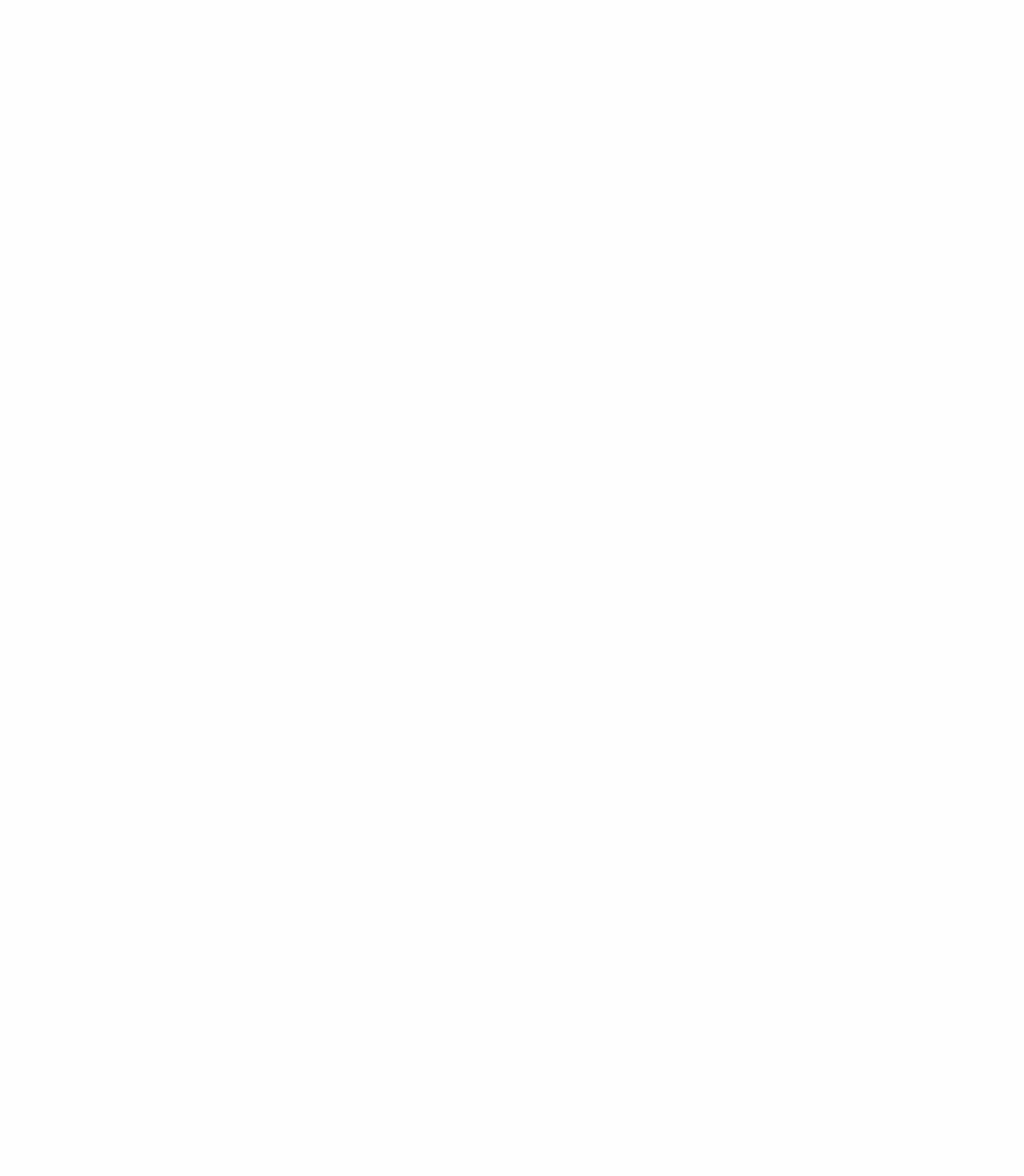
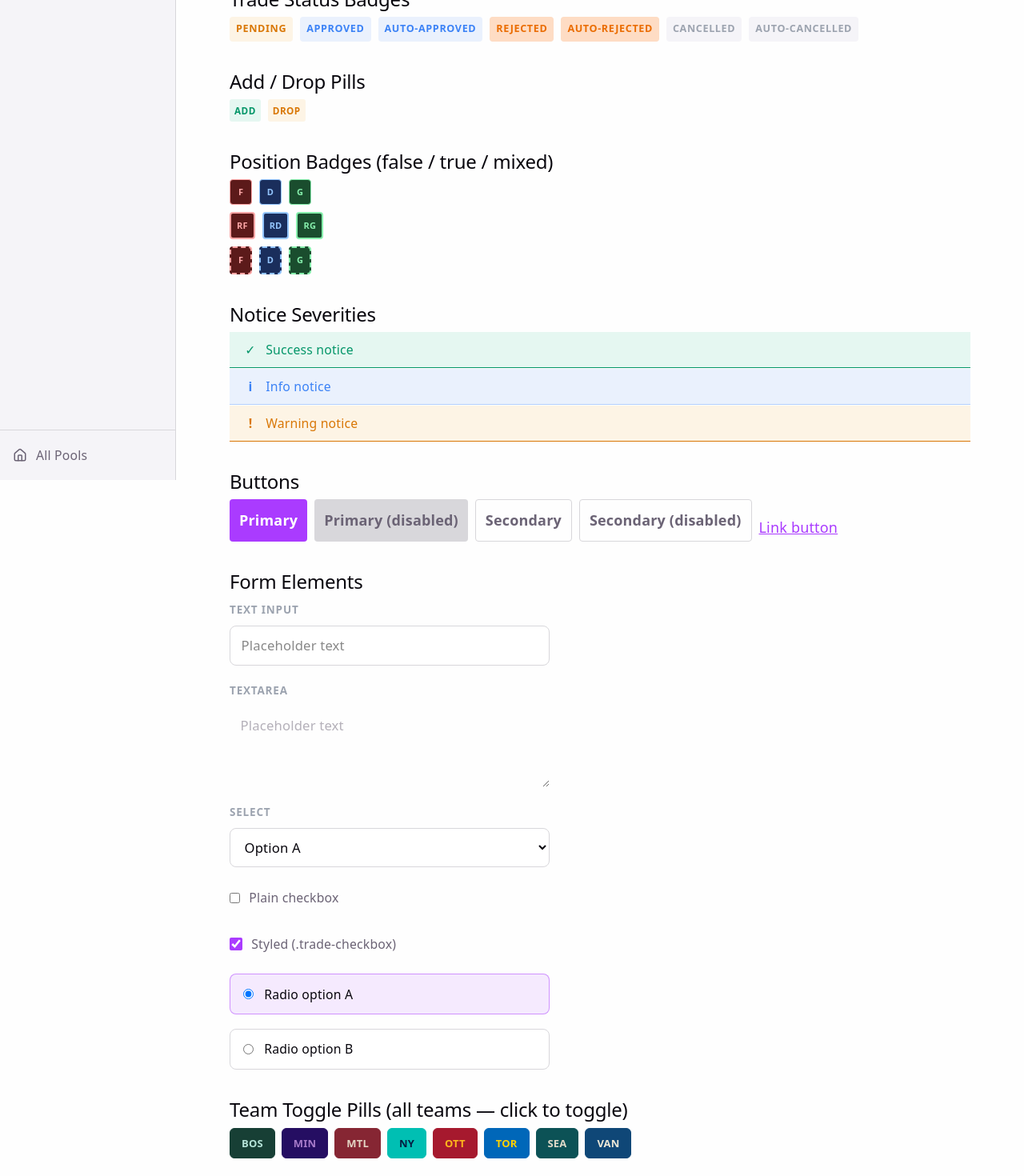
Before and after one commit to ChaoticBoredom/pwhl_pool, a React (Vite) app in the folder client/: page /pools/1/dev/styleguide in a window 1280 px wide. Before the commit this address had no page. Shown: the part 200-1670 px from the top of the page at 80% size. Before the commit the page ends 800 px from the top, so only its background shows below. Built offline with nearby package versions, Linux system fonts and the light colour scheme; no server answers; sample sign-in values are in the browser's storage.

Commit message:
Add dev/styleguide to React app

```diff
--- a/client/src/components/AppRouter.jsx
+++ b/client/src/components/AppRouter.jsx
@@ -28,6 +28,7 @@ const ReportTeams = lazy(() => import("@c/reports/ReportTeams"));
 
 // Dev specific pages
 const NoticeTestPage = lazy(() => import("@c/dev/NoticeTestPage"));
+const StyleGuide = lazy(() => import("@c/dev/StyleGuide"));
 
 export function AppRouter() {
 
@@ -49,10 +50,16 @@ export function AppRouter() {
 
         <Route path="/pools/:poolId" element={<PoolLayout />}>
           {import.meta.env.DEV && (
-            <Route
-              path="/pools/:poolId/dev/notices"
-              element={<NoticeTestPage />}
-            />
+            <>
+              <Route
+                path="/pools/:poolId/dev/notices"
+                element={<NoticeTestPage />}
+              />
+              <Route
+                path="/pools/:poolId/dev/styleguide"
+                element={<StyleGuide />}
+              />
+            </>
           )}
 
           <Route path="/pools/:poolId" element={<PoolDetails />} />
--- /dev/null
+++ b/client/src/components/dev/StyleGuide.jsx
@@ -0,0 +1,158 @@
+import { useState } from "react";
+import { useLeagueConstants } from "@/constants/useLeagueConstants";
+import { TeamToggleList } from "@c/shared/TeamToggleList";
+import { boxBadgeStyle, boxBadgeLabel } from "@/utils/boxBadgeUtils";
+
+export default function StyleGuide() {
+  const { teamCodes, teams, positionStyles } = useLeagueConstants();
+  const [selected, setSelected] = useState(new Set(teamCodes));
+
+  const toggle = (code) => {
+    setSelected((prev) => {
+      const next = new Set(prev);
+      next.has(code) ? next.delete(code) : next.add(code);
+      return next;
+    });
+  };
+
+  return (
+    <div className="app-wrapper" style={{ display: "flex", flexDirection: "column", gap: "2rem" }}>
+      <h1 className="page-title">Style Guide</h1>
+
+      <section>
+        <h2>Trade Status Badges</h2>
+        <div style={{ display: "flex", gap: "0.5rem", flexWrap: "wrap" }}>
+          <span className="trade-status-badge trade-status-badge--pending">Pending</span>
+          <span className="trade-status-badge trade-status-badge--approved">Approved</span>
+          <span className="trade-status-badge trade-status-badge--auto_approved">Auto-Approved</span>
+          <span className="trade-status-badge trade-status-badge--rejected">Rejected</span>
+          <span className="trade-status-badge trade-status-badge--auto_rejected">Auto-Rejected</span>
+          <span className="trade-status-badge trade-status-badge--cancelled">Cancelled</span>
+          <span className="trade-status-badge trade-status-badge--auto_cancelled">Auto-Cancelled</span>
+        </div>
+      </section>
+
+      <section>
+        <h2>Add / Drop Pills</h2>
+        <div style={{ display: "flex", gap: "0.5rem", flexWrap: "wrap" }}>
+          <div className="pending-trade-group__player pending-trade-group__player--add">
+            <span className="pending-trade-group__action">Add</span>
+          </div>
+          <div className="pending-trade-group__player pending-trade-group__player--drop">
+            <span className="pending-trade-group__action">Drop</span>
+          </div>
+        </div>
+      </section>
+
+      <section>
+        <h2>Position Badges (false / true / mixed)</h2>
+        <div style={{ display: "flex", gap: "0.5rem", flexWrap: "wrap" }}>
+          {Object.keys(positionStyles).map((pos) => (
+            <span key={`${pos}-false`} className="box-badge" style={boxBadgeStyle(pos, false, positionStyles)}>
+              {boxBadgeLabel(pos, false)}
+            </span>
+          ))}
+        </div>
+        <div style={{ display: "flex", gap: "0.5rem", flexWrap: "wrap", marginTop: "0.5rem" }}>
+          {Object.keys(positionStyles).map((pos) => (
+            <span key={`${pos}-true`} className="box-badge" style={boxBadgeStyle(pos, true, positionStyles)}>
+              {boxBadgeLabel(pos, true)}
+            </span>
+          ))}
+        </div>
+        <div style={{ display: "flex", gap: "0.5rem", flexWrap: "wrap", marginTop: "0.5rem" }}>
+          {Object.keys(positionStyles).map((pos) => (
+            <span key={`${pos}-mixed`} className="box-badge" style={boxBadgeStyle(pos, null, positionStyles)}>
+              {boxBadgeLabel(pos, null)}
+            </span>
+          ))}
+        </div>
+      </section>
+
+      <section>
+        <h2>Notice Severities</h2>
+        <div className="notice-bar" style={{ position: "static" }}>
+          <div className="notice-bar__item notice-bar__item--success">
+            <span className="notice-bar__icon">✓</span>
+            <span className="notice-bar__message">Success notice</span>
+          </div>
+          <div className="notice-bar__item notice-bar__item--info">
+            <span className="notice-bar__icon">i</span>
+            <span className="notice-bar__message">Info notice</span>
+          </div>
+          <div className="notice-bar__item notice-bar__item--warning">
+            <span className="notice-bar__icon">!</span>
+            <span className="notice-bar__message">Warning notice</span>
+          </div>
+        </div>
+      </section>
+
+      <section>
+        <h2>Buttons</h2>
+        <div style={{ display: "flex", gap: "0.5rem", flexWrap: "wrap" }}>
+          <button className="btn-primary">Primary</button>
+          <button className="btn-primary" disabled>Primary (disabled)</button>
+          <button className="btn-secondary">Secondary</button>
+          <button className="btn-secondary" disabled>Secondary (disabled)</button>
+          <button className="btn-link">Link button</button>
+        </div>
+      </section>
+
+      <section>
+        <h2>Form Elements</h2>
+        <div style={{ display: "flex", flexDirection: "column", gap: "1rem", maxWidth: "400px" }}>
+          <div className="form-field">
+            <label className="form-label">Text input</label>
+            <input className="form-input" placeholder="Placeholder text" />
+          </div>
+          <div className="form-field">
+            <label className="form-label">Textarea</label>
+            <textarea className="form-input" rows={3} placeholder="Placeholder text" />
+          </div>
+          <div className="form-field">
+            <label className="form-label">Select</label>
+            <select className="form-select">
+              <option>Option A</option>
+              <option>Option B</option>
+            </select>
+          </div>
+          <label className="form-toggle-row">
+            <input type="checkbox" />
+            <span className="form-toggle-label">Plain checkbox</span>
+          </label>
+          <label className="form-toggle-row">
+            <input type="checkbox" className="trade-checkbox" defaultChecked />
+            <span className="form-toggle-label">Styled (.trade-checkbox)</span>
+          </label>
+          <div className="radio-option">
+            <input type="radio" name="sg-radio" defaultChecked />
+            <span>Radio option A</span>
+          </div>
+          <div className="radio-option">
+            <input type="radio" name="sg-radio" />
+            <span>Radio option B</span>
+          </div>
+        </div>
+      </section>
+
+      <section>
+        <h2>Team Toggle Pills (all teams — click to toggle)</h2>
+        <TeamToggleList
+          teamCodes={teamCodes}
+          teams={teams}
+          selected={selected}
+          onToggle={toggle}
+        />
+      </section>
+
+      <section>
+        <h2>Filter Toggles</h2>
+        <div className="free-agents-panel__filter-group">
+          <button className="filter-toggle filter-toggle--active">F</button>
+          <button className="filter-toggle">D</button>
+          <button className="filter-toggle">G</button>
+        </div>
+      </section>
+    </div>
+  );
+}
```
